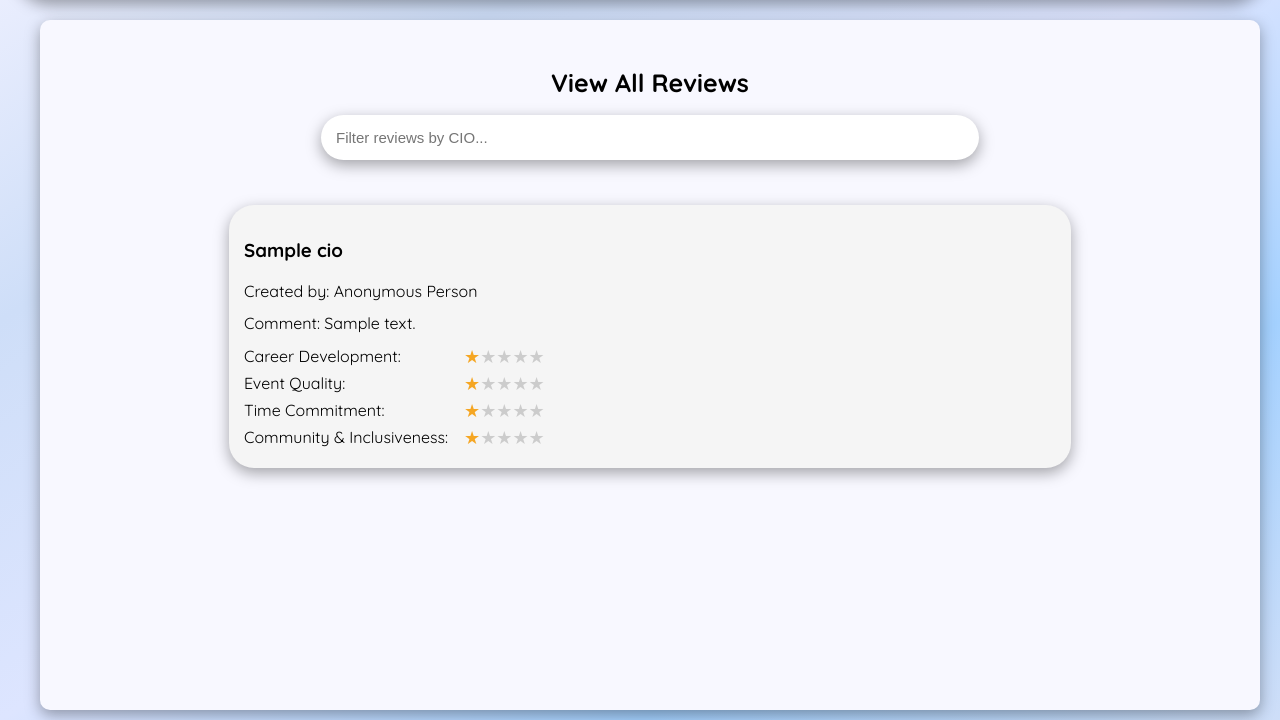
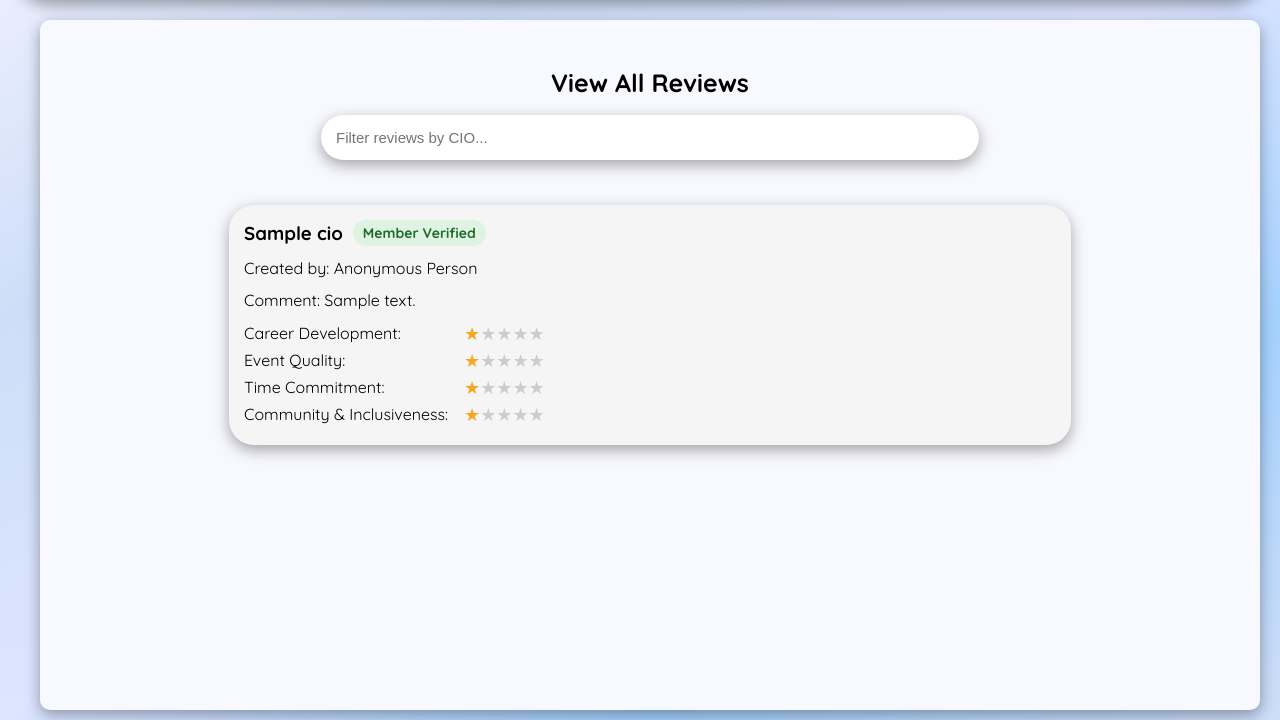
Before and after one commit to SafaaMahbub/CIO_Forum, a Django app: page /view-all-reviews/ in a window 1280 px wide. Shown: the part 80-800 px from the top of the page. Run offline with Django 4.2, Linux system fonts and the light colour scheme; a user stored in the database is signed in; tables that the repository leaves empty hold one stand-in row (values such as "Sample post"); grey boxes marked "Sample" are stand-in pictures; data that the repository does not hold is empty; some web fonts are replaced.

Commit message:
added member verified badge for reviews made my CIO leader or member

```diff
--- a/core/static/css/style.css
+++ b/core/static/css/style.css
@@ -526,6 +526,27 @@ button:hover {
     text-align: left;
 }
 
+.review-header {
+    display: flex;
+    align-items: center;
+    gap: 10px;
+    margin-bottom: 8px;
+}
+
+.review-header .cio-name {
+    margin: 0;
+}
+
+.review-verified-badge {
+    display: inline-block;
+    padding: 4px 10px;
+    border-radius: 999px;
+    background-color: #dff3e3;
+    color: #1f6b2a;
+    font-size: 14px;
+    font-weight: 700;
+}
+
 /* =====================================================
    Star Rating Widget (create review form)
 ===================================================== */
--- a/core/views.py
+++ b/core/views.py
@@ -319,9 +319,18 @@ def cio_homepage(request, cio_id):
 
 @block_user_admin
 def viewAllReviews(request):
-    reviews = Review.objects.select_related("profile__user","cio").all()
+    reviews = list(Review.objects.select_related("profile__user", "cio").all())
+    verified_pairs = set(
+        CIOLeadership.objects.filter(is_active=True).values_list("profile_id", "cio_id")
+    )
+    verified_pairs.update(
+        CIOMembership.objects.filter(is_active=True).values_list("profile_id", "cio_id")
+    )
 
-    return render(request, "view_all_reviews.html",{"reviews": reviews})
+    for review in reviews:
+        review.is_member_verified = (review.profile_id, review.cio_id) in verified_pairs
+
+    return render(request, "view_all_reviews.html", {"reviews": reviews})
 
 @block_user_admin
 def viewAllCios(request):
--- a/templates/view_all_reviews.html
+++ b/templates/view_all_reviews.html
@@ -9,7 +9,12 @@
     {% if reviews %}
         {% for r in reviews %}
             <div class="review-block review-item">
-                <h3 class="cio-name">{{ r.cio.name }}</h3>
+                <div class="review-header">
+                    <h3 class="cio-name">{{ r.cio.name }}</h3>
+                    {% if r.is_member_verified %}
+                        <span class="review-verified-badge">Member Verified</span>
+                    {% endif %}
+                </div>
                 <p>Created by: {% if r.anonymous %}Anonymous Person{% else %}{{ r.profile.user.email }}{% endif %}</p>
                 <p>Comment: {{ r.comment }}</p>
                 <div class="review-ratings">
```
